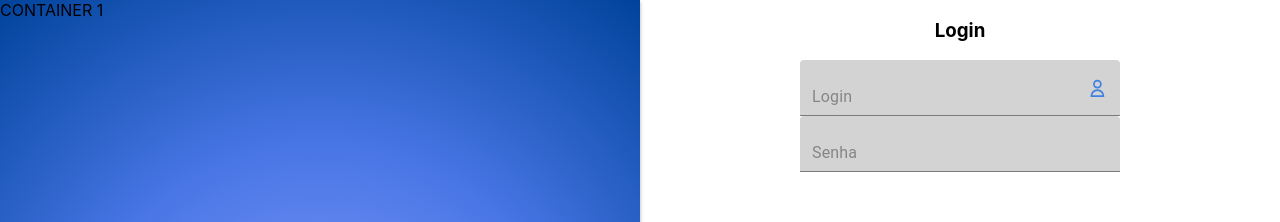
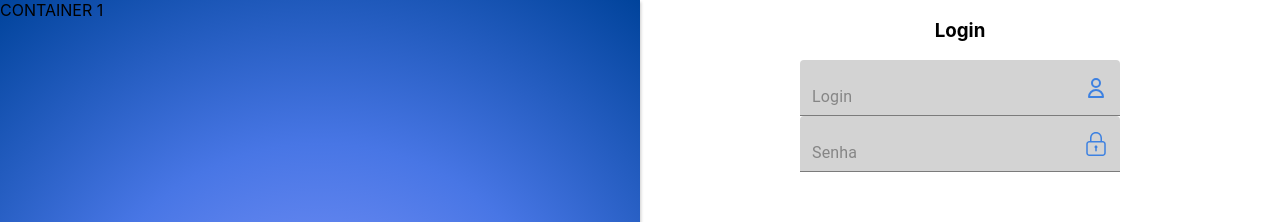
Before and after one commit to brunopaiva1/login, a React (Create React App) app: page / in a window 1280 px wide. Shown: the top 222 px of the page. Built offline with nearby package versions, Linux system fonts and the light colour scheme.

Commit message:
config do icone da senha

```diff
--- a/src/components/Signin/index.tsx
+++ b/src/components/Signin/index.tsx
@@ -2,6 +2,8 @@ import React from "react"
 import { Container, Form, Logo } from "./styles";
 import { FilledInput, InputAdornment } from "@mui/material";
 import { HiOutlineUser } from "react-icons/hi"
+import { SlLock } from "react-icons/sl"
+
 
 export const Signin = () =>{
     return(
@@ -23,7 +25,7 @@ export const Signin = () =>{
                                     <HiOutlineUser
                                     style={{
                                         color: "#0563e7ba",
-                                        fontSize: "1.3rem",
+                                        fontSize: "1.5rem",
                                     }}
                                     />
                                 </InputAdornment>
@@ -35,6 +37,16 @@ export const Signin = () =>{
                             className="input"
                             type="password"
                             placeholder="Senha"
+                            endAdornment={
+                                <InputAdornment position="end">
+                                    <SlLock
+                                    style={{
+                                        color: "#0563e7ba",
+                                        fontSize: "1.5rem",
+                                    }}
+                                    />
+                                </InputAdornment>
+                            }
                         />
                 </Form>
             </div>
```
